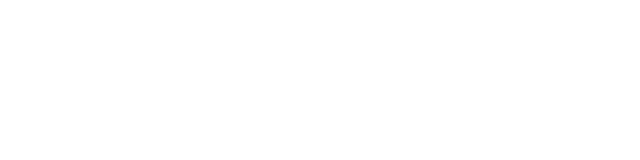
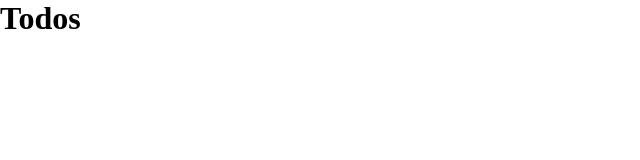
Before and after one commit to whereispolaris/vue-todos, a Vue app: page / in a window 1280 px wide. Shown: the top 160 px of the page, without its empty margins (0-640 px from the left). Built offline with nearby package versions, Linux system fonts and the light colour scheme.

Commit message:
Created Todos component and imported it to App.

```diff
--- a/src/App.vue
+++ b/src/App.vue
@@ -1,11 +1,16 @@
 <template>
-  <div id="app"></div>
+  <div id="app">
+    <Todos title="Todos" />
+  </div>
 </template>
 
 <script>
+import Todos from "./components/Todos";
 export default {
   name: "App",
-  components: {},
+  components: {
+    Todos
+  },
   data() {
     return {
       todos: [
--- /dev/null
+++ b/src/components/Todos.vue
@@ -0,0 +1,15 @@
+<template>
+  <div>
+    <h1>{{ title }}</h1>
+  </div>
+</template>
+<script>
+export default {
+  name: "Todos",
+  props: {
+    title: String
+  }
+};
+</script>
+<style scoped>
+</style>
```
